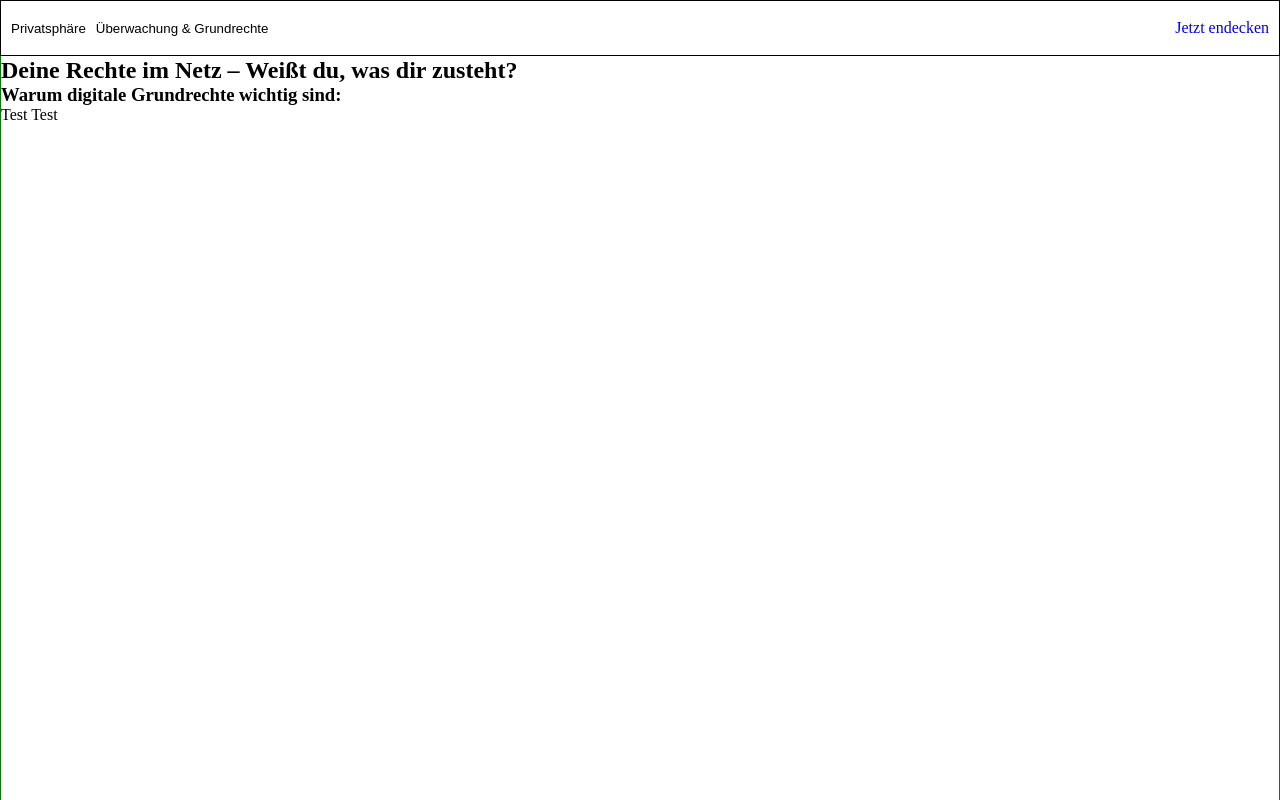
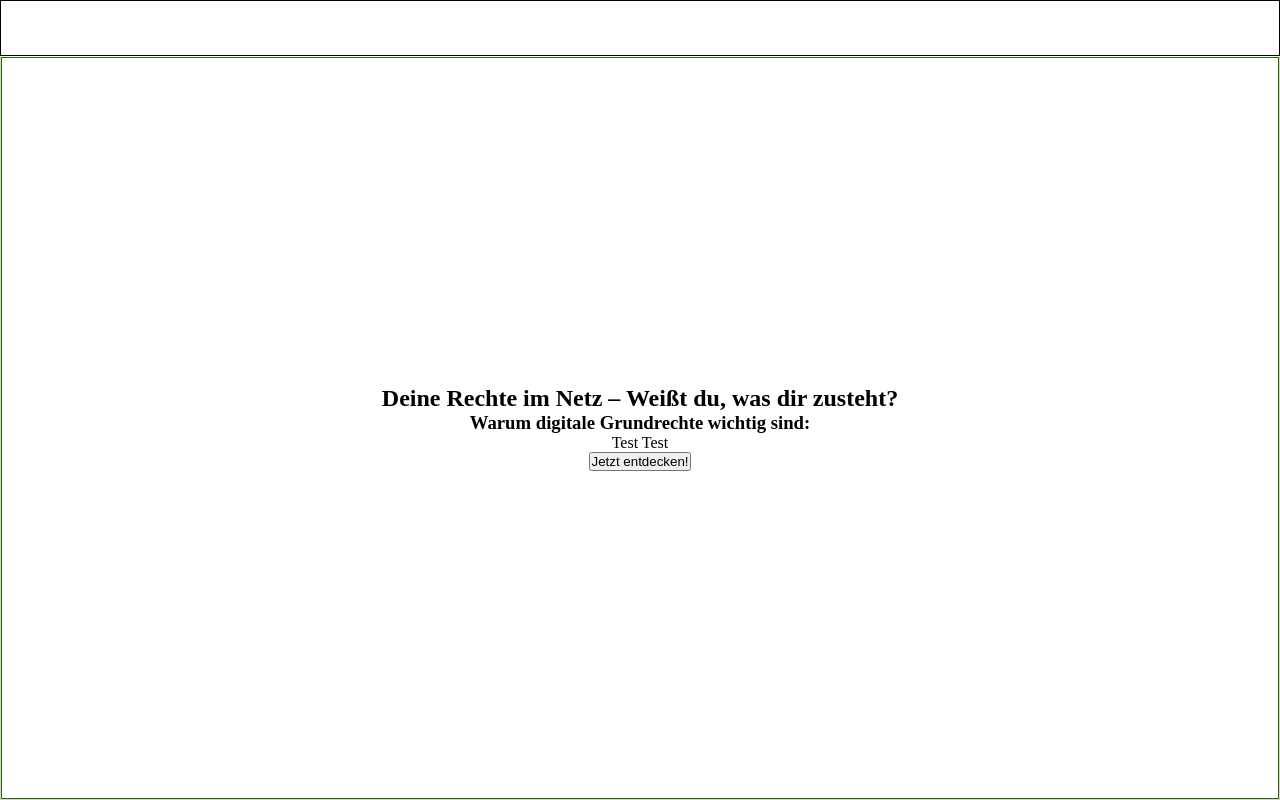
Before and after one commit to SchwarSaMa/Grundrechte-im-Netz, a plain HTML site: page index.html in a window 1280 px wide. Shown: the top 800 px of the page. Drawn offline with Linux system fonts and the light colour scheme.

Commit message:
Skim website to one viewport

```diff
--- a/index.html
+++ b/index.html
@@ -12,16 +12,15 @@
             <button class="tablink" onclick="openTab(event, 'privacy')">Privatsphäre</button>
             <button class="tablink" onclick="openTab(event, 'civil-rights')">Überwachung & Grundrechte</button>
         </div>
-        <ul id="nav">
-            <li><a href="#main">Jetzt endecken</a></li>
-        </ul>
     </nav>
-    <section id="landing">
-        <h1>Deine Rechte im Netz – Weißt du, was dir zusteht?</h1>
-        <h3>Warum digitale Grundrechte wichtig sind:</h3>
-        <p>Test Test</p>
-    </section>
     <main id="main">
+        <section id="landing">
+            <h1>Deine Rechte im Netz – Weißt du, was dir zusteht?</h1>
+            <h3>Warum digitale Grundrechte wichtig sind:</h3>
+            <p>Test Test</p>
+            <button onclick="showTabs()">Jetzt entdecken!</button>
+        </section>
+
         <div id="privacy" class="tab-content">
             <div class="info-card">
                 <h3>Definition im digitalen Raum</h3>
--- a/script.js
+++ b/script.js
@@ -1,9 +1,17 @@
+const tabs = document.querySelectorAll('.tab-content');
+
 function openTab(event, tabName){
-    const tabs = document.querySelectorAll('.tab-content');
     tabs.forEach(tab => {
-        tab.style.display = 'none';
+        tab.classList.remove('active');
     })
+    document.getElementById(tabName).classList.add('active');
+}
 
-    document.getElementById(tabName).style.display = 'block';
-    console.log(tabs, tabName);
+function showTabs(){
+    const tabNavigation = document.querySelector('#tab');
+    const landingPage = document.querySelector('#landing');
+
+    tabNavigation.style.display = 'block';
+    landingPage.style.display = 'none';
+    tabs[0].classList.add('active');
 }
--- a/styles.css
+++ b/styles.css
@@ -17,18 +17,16 @@
     text-decoration: none;
 }
 
-#navbar, #nav, #tab{
+#navbar, #tab{
     display: flex;
     align-items: center;
 }
 
-#nav, #tab{
-    width: 50%;
+#tab{
+    display: none;
+    justify-content: flex-start;
+    width: 100%;
     height: 100%;
-}
-
-#tab{
-    justify-content: flex-start;
 }
 
 .tablink{
@@ -40,25 +38,30 @@
     height: 100%;
 }
 
-#nav{
-    list-style-type: none;
-    justify-content: flex-end;
-}
-
-#nav li{
-    margin-right: 10px;
-}
-
-#landing{
-    border: 1px solid green;
-    padding-top: 7vh;
-    height: 200vh;
-    width: 100vw;
-}
-
 #main{
     border: 1px solid pink;
     padding-top: 7vh;
     height: 100vh;
     width: 100vw;
 }
+
+#landing{
+    border: 1px solid green;
+    display: flex;
+    flex-direction: column;
+    justify-content: center;
+    align-items: center;
+    height: 100%;
+    width: 100%;
+}
+
+.tab-content{
+    display: none;
+    border: 1px solid cyan;
+    height: calc(100vh - 7vh);
+    width: inherit;
+}
+
+.active{
+    display: block !important;
+}
```
